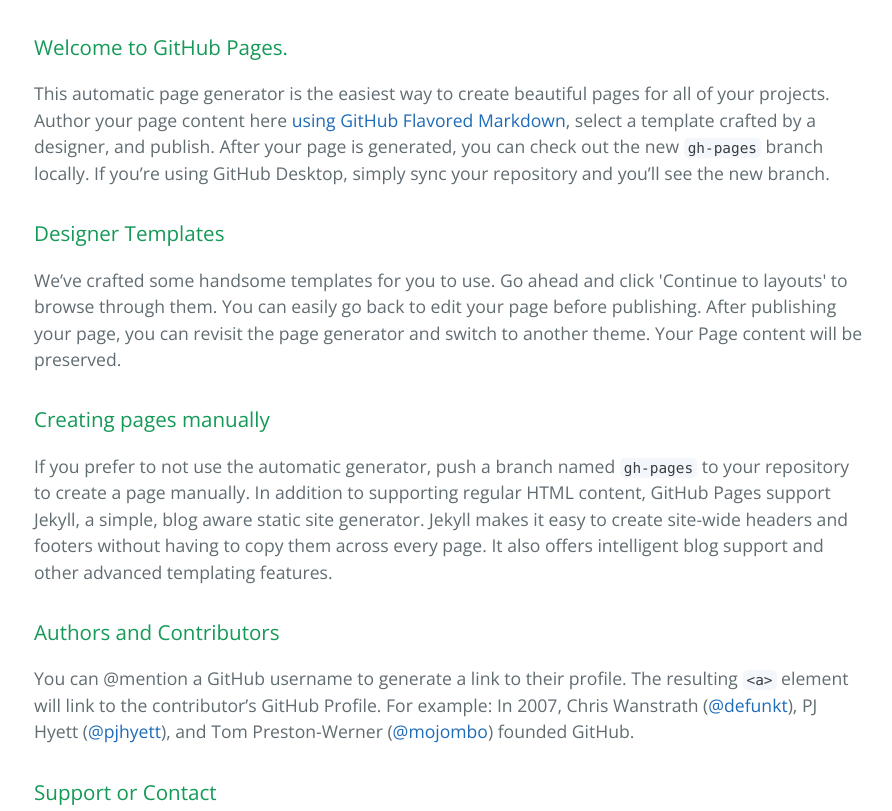
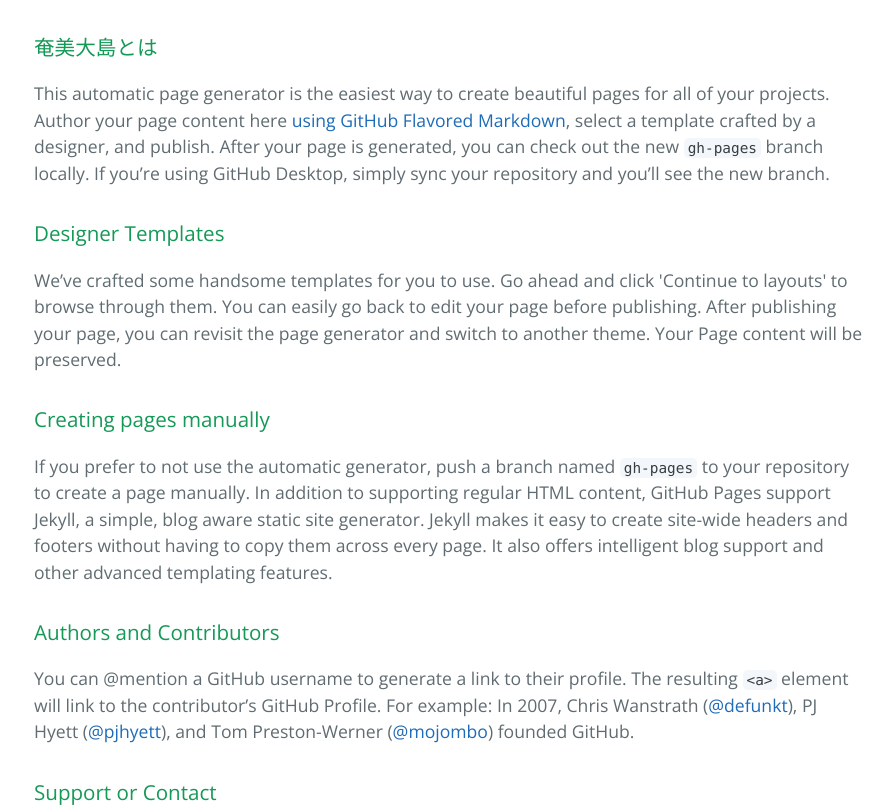
Before and after one commit to uguisumochi/top, a plain HTML site: page amami.html in a window 1280 px wide. Shown: the top 811 px of the page, without its empty margins (190-1082 px from the left). Drawn offline with nearby package versions, Linux system fonts and the light colour scheme.

Commit message:
Update amami.html

```diff
--- a/amami.html
+++ b/amami.html
@@ -13,7 +13,7 @@
 
 	   <section class="main-content">
        <h3>
- <a id="welcome-to-github-pages" class="anchor" href="#welcome-to-github-pages" aria-hidden="true"><span aria-hidden="true" class="octicon octicon-link"></span></a>Welcome to GitHub Pages.</h3>
+ <a id="welcome-to-github-pages" class="anchor" href="#welcome-to-github-pages" aria-hidden="true"><span aria-hidden="true" class="octicon octicon-link"></span></a>奄美大島とは</h3>
 
  <p>This automatic page generator is the easiest way to create beautiful pages for all of your projects. Author your page content here <a href="https://guides.github.com/features/mastering-markdown/">using GitHub Flavored Markdown</a>, select a template crafted by a designer, and publish. After your page is generated, you can check out the new <code>gh-pages</code> branch locally. If you’re using GitHub Desktop, simply sync your repository and you’ll see the new branch.</p>
 
```
